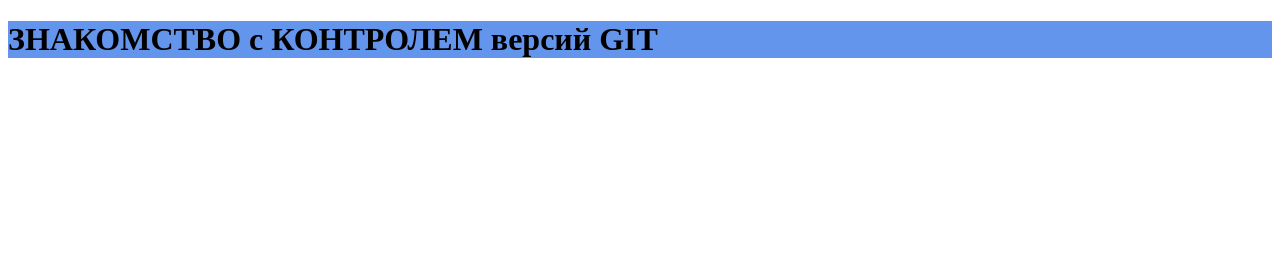
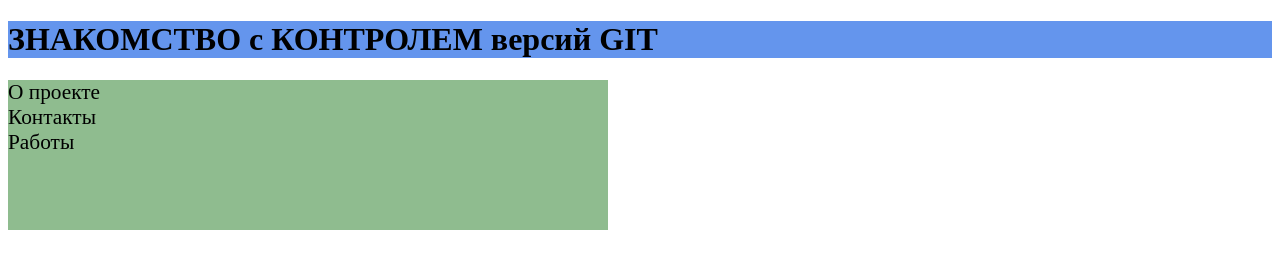
Before and after one commit to GRomanVl/wctby, a plain HTML site: page index.html in a window 1280 px wide. Drawn offline with Linux system fonts and the light colour scheme.

Commit message:
done block footer in project

```diff
--- a/index.html
+++ b/index.html
@@ -13,6 +13,10 @@
 
 <h1>ЗНАКОМСТВО с КОНТРОЛЕМ версий GIT</h1>
     </div>
-
+    <div class="foot">
+        <p><a href="#">О проекте</a><br>
+            <a href="#">Контакты</a><br>
+            <a href="#">Работы</a></p>
+    </div>
 </body>
 </html>
--- a/main.css
+++ b/main.css
@@ -1,3 +1,17 @@
 .header{
     background-color: cornflowerblue;
 }
+.foot{
+
+    width: 600px;
+    height: 150px;
+    background-color: darkseagreen;
+    text-anchor: initial;
+    bottom: auto;
+}
+a {
+    text-decoration: none;
+    font-size: 16pt;
+    color: black;
+
+}
```
